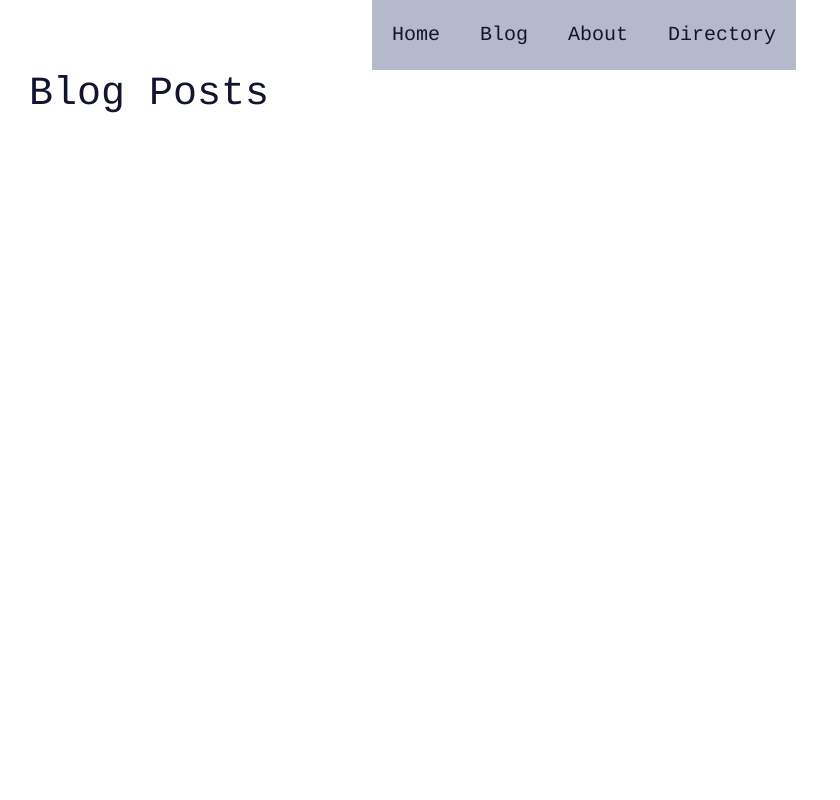
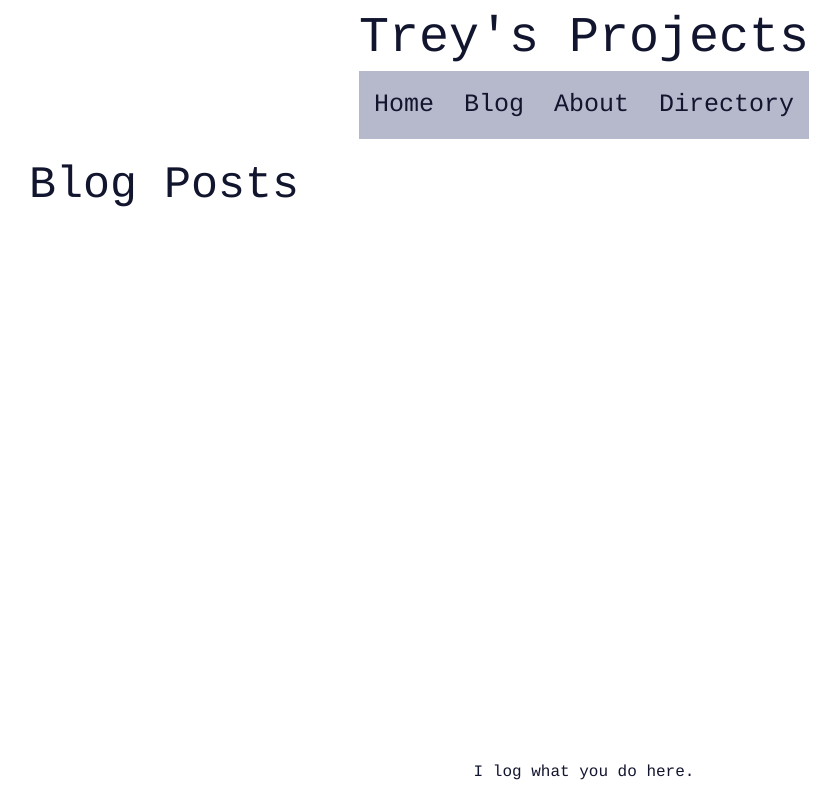
Before and after one commit to TreyHeaney/flaskBlog, a Flask app: page /blog in a window 1280 px wide. Shown: the whole page, without its empty margins (56-896 px from the left). Run offline with Flask 2, Linux system fonts and the light colour scheme; parts of the project's set-up code (start-up, migrations or seed data) failed here and were passed over.

Commit message:
PEP8 Compliance/cleaning html

```diff
--- a/flask_sqlalchemy_add_post.py
+++ b/blog/notes/flask_sqlalchemy_add_post.py
@@ -1,3 +1,5 @@
+# FLASK SQL ALCHEMY NOTES, IGNORE.
+
 from blog import db
 from blog.models import Post
 
--- a/blog/routes.py
+++ b/blog/routes.py
@@ -5,64 +5,58 @@ from os import getenv
 from blog.models import Post, Login
 from blog import app, crpt, db
 
-
 posts = Post.query.all()
-
-
 
 projects = [post for post in posts if post.project]
 blogs = [post for post in posts if not post.project]
 
 
-def build_site():
-	@app.route('/')
-	@app.route('/home')
-	@app.route('/home/')
-	def home():
-		return render_template('home.html', posts=projects)
-
-	@app.route('/blog')
-	@app.route('/blog/')
-	def blog():
-		return render_template('blog_page.html',
-							   title='Blog',
-							   posts=blogs)
-
-	@app.route('/about')
-	@app.route('/about/')
-	def about():
-		return render_template('about.html', title='About')
-#####################################################################
-
-	# ADMIN LOGIN PAGE.
-	@app.route('/admin', methods=['GET', 'POST'])
-	def admin():
-		# Empty Login class.
-		login = Login()
-		# Runs if the login button is clicked (SEE login.html LN 20)
-		if login.validate_on_submit():
-			password = login.password.data
-			# Check if the admin username is correct.
-			if login.username.data == getenv('ADMIN_USER'):
-				# Check if the password is correct.
-				if crpt.check_password_hash(getenv('ADMIN_PASS'),
-											password):
-					return redirect(url_for('newpost'))
-		return render_template('login.html',
-							   title='Admin Login',
-							   form=login)
 
 
-	# PAGE FOR NEW POSTS.
-	@app.route('/newpost', methods=['GET', 'POST'])
-	def newpost():
-		return render_template('newpost.html', title='New Post')
+def build_site():
+    @app.route('/')
+    @app.route('/home')
+    @app.route('/home/')
+    def home():
+        return render_template('home.html', posts=projects)
 
+    @app.route('/blog')
+    @app.route('/blog/')
+    def blog():
+        return render_template('blog_page.html',
+                               title='Blog',
+                               posts=blogs)
 
-	@app.route('/playground')
-	def play():
-		return render_template('playground.html',
-							   title='Garbage')
+    @app.route('/about')
+    @app.route('/about/')
+    def about():
+        return render_template('about.html', title='About')
+
+    # ADMIN LOGIN PAGE.
+    @app.route('/admin', methods=['GET', 'POST'])
+    def admin():
+        # Empty Login class.
+        login = Login()
+        # Runs if the login button is clicked (SEE login.html LINE 20)
+        if login.validate_on_submit():
+            password = login.password.data
+            # Check if the admin username is correct.
+            if login.username.data == getenv('ADMIN_USER'):
+                # Check if the password is correct.
+                if crpt.check_password_hash(getenv('ADMIN_PASS'), password):
+                    return redirect(url_for('newpost'))
+
+        return render_template('login.html', title='Admin Login', form=login)
+
+    # PAGE FOR NEW POSTS.
+    @app.route('/newpost', methods=['GET', 'POST'])
+    def newpost():
+        return render_template('newpost.html', title='New Post')
+
+    @app.route('/playground')
+    def play():
+        return render_template('playground.html',
+                               title='Garbage')
 
 
 build_site()
--- a/blog/templates/blog_page.html
+++ b/blog/templates/blog_page.html
@@ -1,11 +1,11 @@
 {% extends 'layout.html' %}
 {% block content %}
-	<h1>Blog Posts</h1>
+	<h1 class="header">Blog Posts</h1>
 	{% for post in posts %}
 		<article>
-			<h1 style="font-size:200%;">{{ post.title }}</h1>
+			<h1 class="subheader">{{ post.title }}</h1>
 			<p>{{ post.summary }}</p>
-			<p style="font-size:90%;">Posted on {{ post.posted }}</p>
+			<p class="content">Posted on {{ post.date_posted.date() }}</p>
 		</article>
 	<!-- {{ post.content }}</p> -->
 	{% endfor %}
--- a/blog/templates/home.html
+++ b/blog/templates/home.html
@@ -1,11 +1,11 @@
 {% extends "layout.html" %}
 {% block content %}
-	<h1>Projects</h1>
+	<h1 class="header">Projects</h1>
 	{% for post in posts %}
 		<article>
-			<h1 style="font-size:200%;">{{ post.title }}</h1>
+			<h1 class="subheader">{{ post.title }}</h1>
 			<p>{{ post.summary }}</p>
-			<p style="font-size:90%;">Posted on {{ post.date_posted }}</p>
+			<p class="content">Posted on {{ post.date_posted.date() }}</p>
 		</article>
 	<!-- {{ post.content }}</p> -->
 	{% endfor %}
--- a/blog/templates/layout.html
+++ b/blog/templates/layout.html
@@ -20,7 +20,7 @@
 		display: table;
 		margin: 0;
 		padding: 0;
-		font-size: 20px;
+		font-size: 25px;
 		font-family: courier;
 	}
 	li {
@@ -28,17 +28,39 @@
 	}
 	li a {
 		display: block;
-		padding: 20px;
+		padding: 15px;
 		background-color: #b6b8cc;
 	}
 	a {
   		color: #12152e;
 	}
+	.footer {
+  		position: fixed;
+  		left: 0;
+  		bottom: 0;
+  		width: 100%;
+  		color: white;
+  		text-align: center;
+  	}
+  	.header {
+  		font-size:45px;
+  	}
+  	.subheader {
+		font-size:35px;
+  	}
+  	.content {
+  		font-size:19px;
+  		position:relative;
+  		top:-20px
+  	}
 </style>
 <main>
 	<div>
 		<center>
-			<ul>
+			<p style="font-family:courier;color:#12152e;font-size:50px">
+				Trey's Projects
+			</p>
+			<ul style="position:relative;top:-20px">
 				<li><a href="{{ url_for('home') }}">Home</a></li>
 				<li><a href="{{ url_for('blog') }}">Blog</a></li>
 				<li><a href="{{ url_for('about') }}">About</a></li>
@@ -55,5 +77,12 @@
 		<script src="https://code.jquery.com/jquery-3.5.1.slim.min.js" integrity="sha384-DfXdz2htPH0lsSSs5nCTpuj/zy4C+OGpamoFVy38MVBnE+IbbVYUew+OrCXaRkfj" crossorigin="anonymous"></script>
 		<!-- /Bootstrap -->
 	</div>
+	<div class="footer">
+		<center>
+			<p style="font-family:courier;color:#12152e">
+				I log what you do here.
+			</p>
+		</center>
+	</div>
 </main>
 </html>
```
Also changed, not shown: blog/models.py (+14 -14 lines), run.py (+17 -21 lines).
